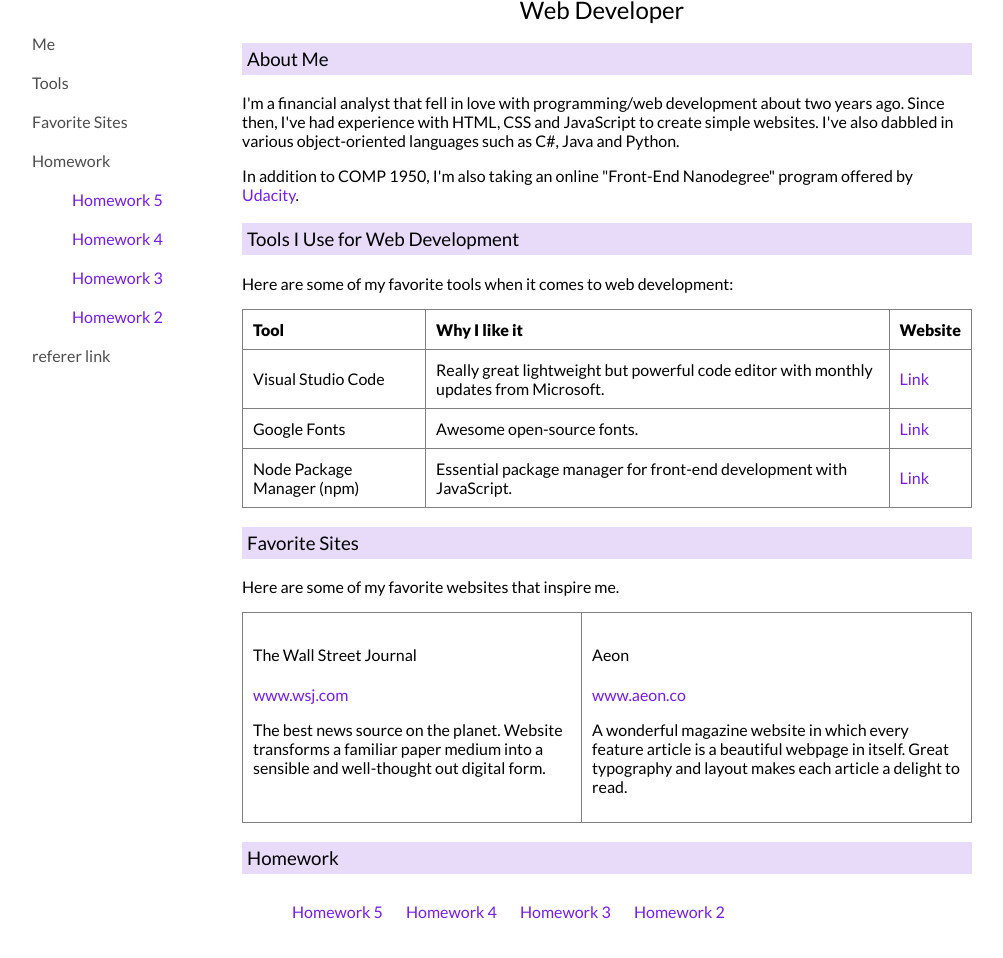
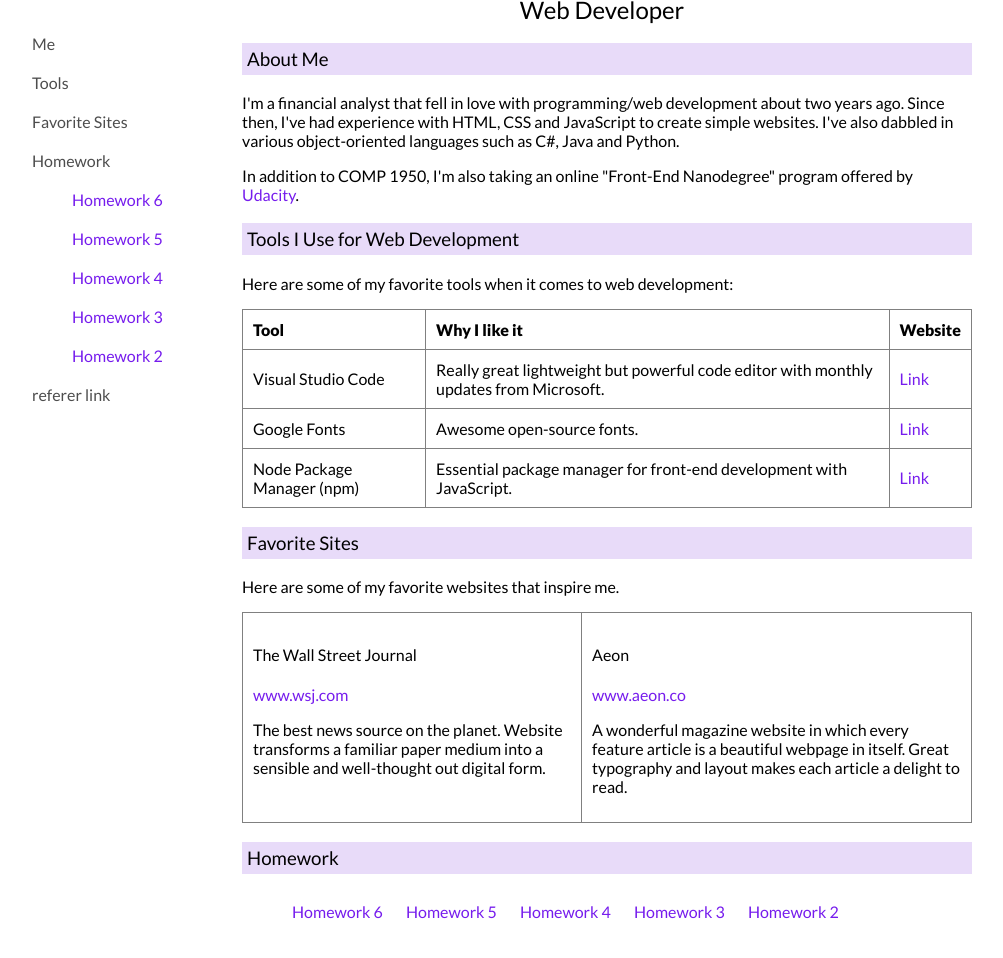
Before and after one commit to chungsam/BCIT-Comp-1950-Assignments, a plain HTML site: page Homepage/index.html in a window 1280 px wide. Shown: the part 202-1160 px from the top of the page, without its empty margins (138-1141 px from the left). Drawn offline with Linux system fonts and the light colour scheme; a web font is replaced by a local one.

Commit message:
add link to main page for homework6

```diff
--- a/Homepage/index.html
+++ b/Homepage/index.html
@@ -37,6 +37,7 @@
                 <li><a href="#fav-sites">Favorite Sites</a></li>
                 <li><a href="#homework">Homework</a>
                     <ol>
+                        <li><a href="homework/homework6/index.html">Homework 6</a></li>
                         <li><a href="homework/homework5/index.html">Homework 5</a></li>
                         <li><a href="homework/homework4/index.html">Homework 4</a></li>
                         <li><a href="homework/homework3/index.html">Homework 3</a></li>
@@ -117,6 +118,7 @@
             <section id="homework">
                 <h3 class="bg-purple">Homework</h3>
                 <ol id="homework-list">
+                    <li><a href="homework/homework6/index.html">Homework 6</a></li>
                     <li><a href="homework/homework5/index.html">Homework 5</a></li>
                     <li><a href="homework/homework4/index.html">Homework 4</a></li>
                     <li><a href="homework/homework3/index.html">Homework 3</a></li>
```
